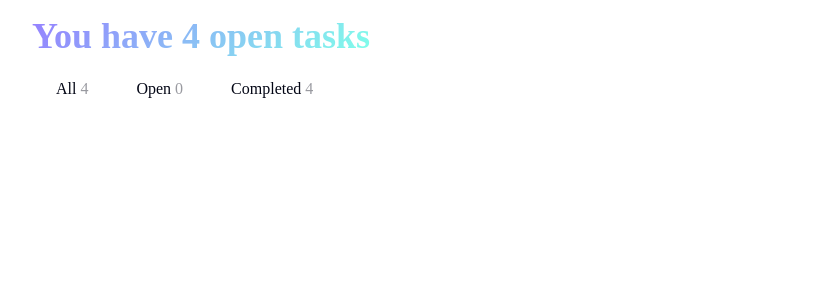
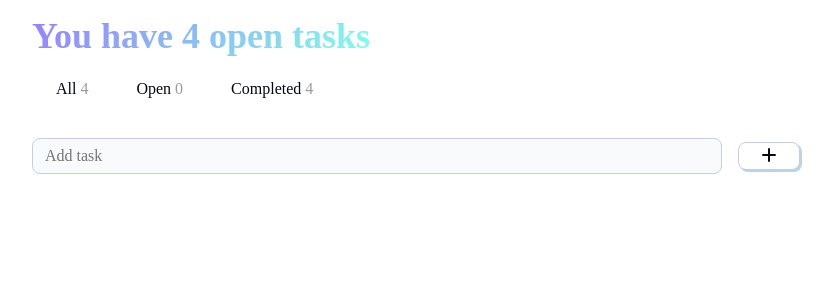
Before and after one commit to onlyvpans/todo, a React (Vite) app: page / in a window 1280 px wide. Shown: the top 300 px of the page, without its empty margins (224-1057 px from the left). Built offline with nearby package versions, Linux system fonts and the light colour scheme; a web font is replaced by a local one.

Commit message:
feat: add input and button to todo input

```diff
--- a/src/components/TodoInput.tsx
+++ b/src/components/TodoInput.tsx
@@ -1,3 +1,10 @@
 export function TodoInput() {
-  return <div></div>;
+  return (
+    <div className="input-container">
+      <input placeholder="Add task" />
+      <button>
+        <i className="fa-solid fa-plus"></i>
+      </button>
+    </div>
+  );
 }
```
